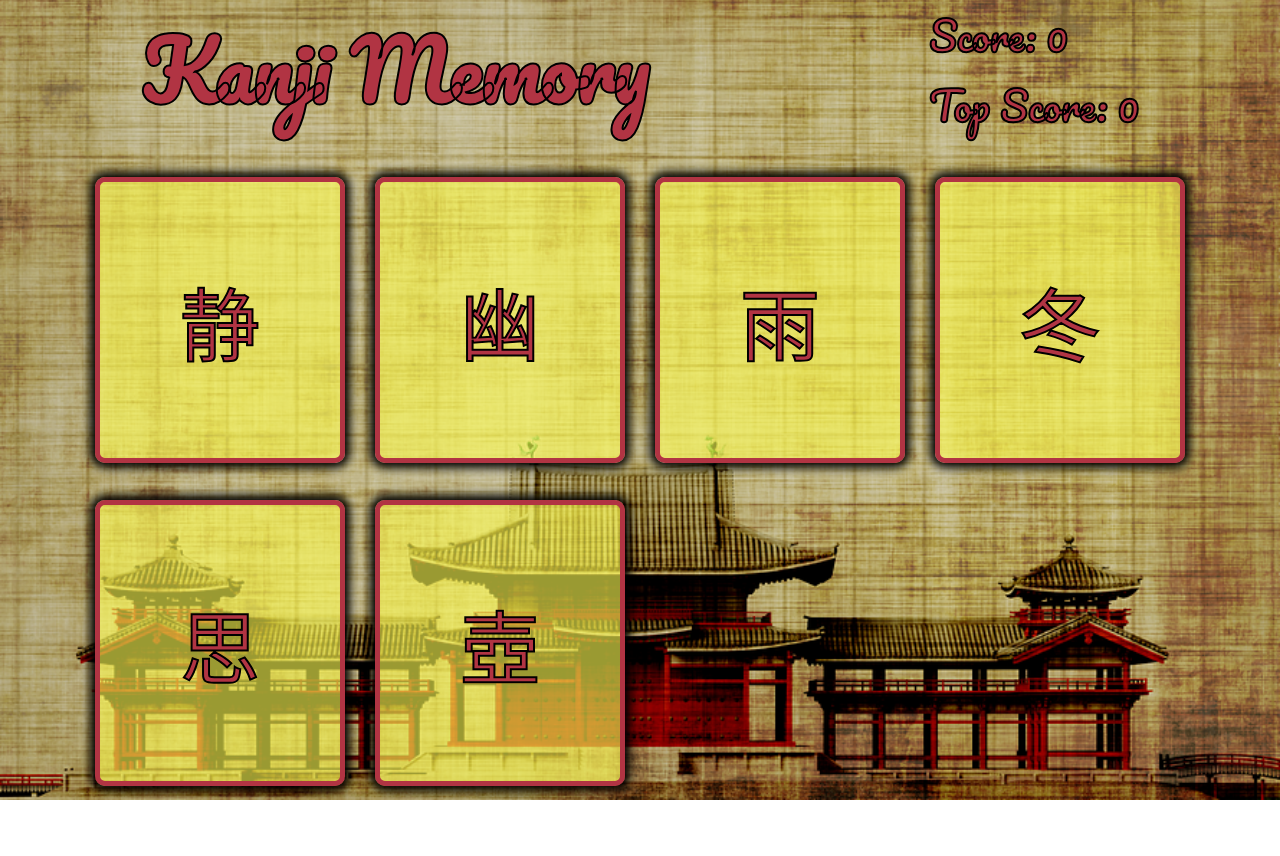
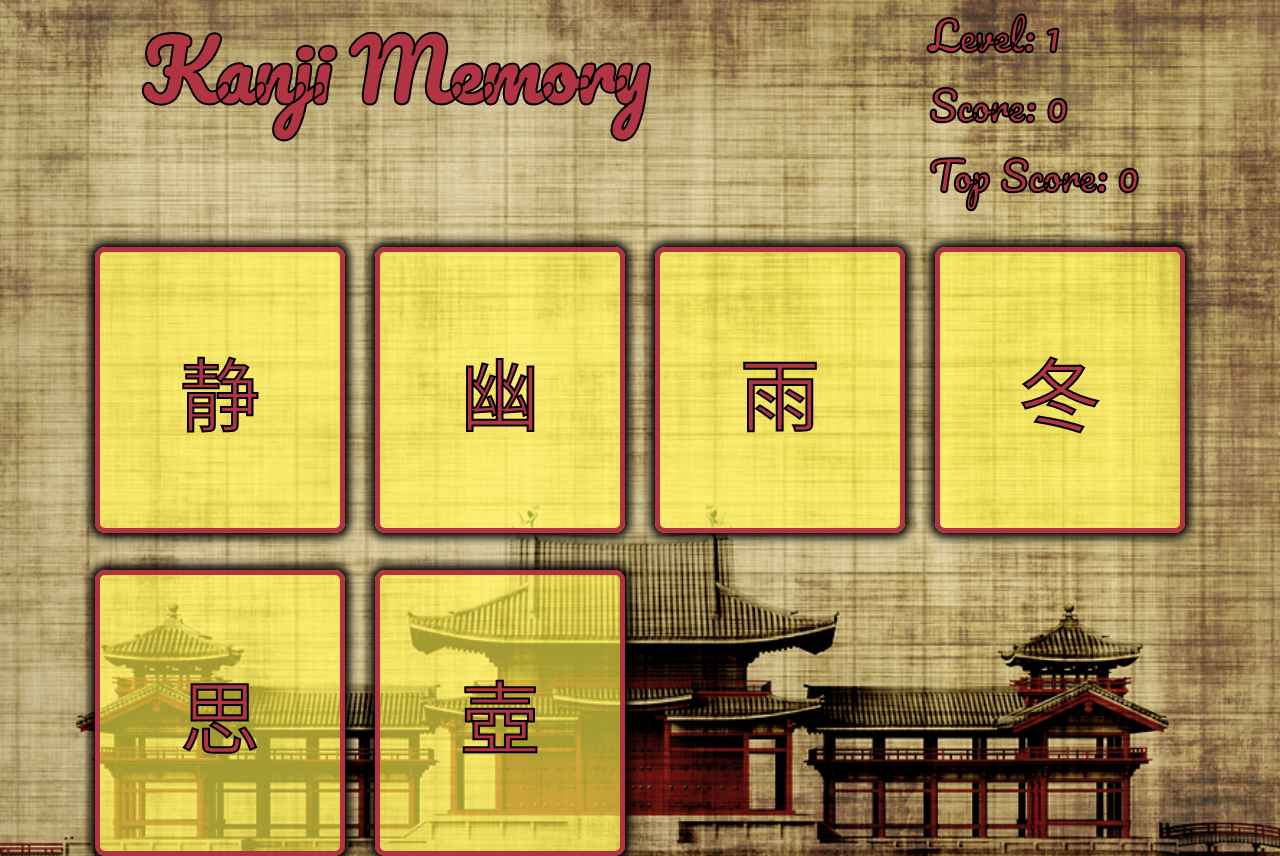
Before and after one commit to amNotAWalnutToday/odin-memory-game, a React (Create React App) app: page / in a window 1280 px wide. Before the commit the page ends 800 px from the top, so only its background shows below. Built offline with nearby package versions, Linux system fonts and the light colour scheme; a web font is replaced by a local one.

Commit message:
Add function to change level and reset game

```diff
--- a/src/App.js
+++ b/src/App.js
@@ -4,6 +4,8 @@ import CardHolder from './components/CardHolder';
 
 function App() {
   const [level, setLevel] = useState(1);
+  const [loading, setLoading] = useState(false);
+  const [numOfCards, setNumOfCards] = useState(2);
   const [score, setScore] = useState(0);
   const [topScore, setTopScore] = useState(0);
 
@@ -26,16 +28,19 @@ function App() {
   useEffect(() => {
     const newKanji = [...kanji];
     const newLevelKanji = [...levelKanji];
-    const i = 4 + (level * 2);
-    if(levelKanji.length < i) {
+    if(levelKanji.length < numOfCards
+    && newKanji.length - newLevelKanji.length !==0) {
+        newKanji.push(newKanji[seed]);
+        newLevelKanji.push(newKanji[seed]);
         newKanji.splice(seed, 1);
-        newKanji.push(newKanji[seed-1]);
-        newLevelKanji.push(kanji[seed]);
-        setSeed(Math.floor(Math.random() * (10 - newLevelKanji.length)));
+        setSeed(Math.floor(Math.random() * (newKanji.length - newLevelKanji.length)));
         setKanji(newKanji);
         setLevelKanji(newLevelKanji);
     }
-  }, [level, seed, kanji, levelKanji]);
+    return(
+      setNumOfCards(4 + (level * 2))
+    )
+  }, [level, numOfCards, seed, kanji, levelKanji]);
 
   const storePressedKanji = (targetKanji) => {
     const newPressedKanji = [...pressedKanji];
@@ -45,9 +50,15 @@ function App() {
 
   const scorePoint = (e) => {
     if(willLose(e)) return resetGame();
-    console.log('hello')
     setScore(score + 1);
+    if(numOfCards - 1 === pressedKanji.length) return nextLevel();
   };
+
+  const nextLevel = () => {
+    loadCards();
+    setLevel(level + 1);
+    setPressedKanji([]);
+  }
 
   const willLose = (e) => {
     const targetKanji = e.target.firstChild.textContent.toString();
@@ -56,20 +67,32 @@ function App() {
   }
 
   const resetGame = () => {
-    console.log('baibai');
     if(score > topScore) setTopScore(score);
     setScore(0);
     setLevel(1);
     setPressedKanji([]);
+    setLevelKanji([]);
+    loadCards();
+  }
+
+  const loadCards = () => {
+    setLoading(true);
+    setTimeout(() => setLoading(false), 1000);
   }
 
   return (
     <div id="container">
-      <Header score={score} topScore={topScore} />
-      <CardHolder
+      <Header
+        level={level}
+        score={score}
+        topScore={topScore}
+      />
+      { !loading &&
+        <CardHolder
         levelKanji={levelKanji}
         scorePoint={scorePoint}
       />
+      }
     </div>
   );
 }
--- a/src/components/Header.js
+++ b/src/components/Header.js
@@ -1,10 +1,14 @@
 import Scoreboard from './Scoreboard';
 
-const Header = ( {score, topScore} ) => {
+const Header = ( {level, score, topScore} ) => {
     return(
         <header>
             <h1>Kanji Memory</h1>
-            <Scoreboard score={score} topScore={topScore} />
+            <Scoreboard
+                level={level}
+                score={score}
+                topScore={topScore}
+            />
         </header>
     );
 }
--- a/src/components/Scoreboard.js
+++ b/src/components/Scoreboard.js
@@ -1,6 +1,7 @@
-const Scoreboard = ( {score, topScore} ) => {
+const Scoreboard = ( {level, score, topScore} ) => {
     return(
         <div>
+            <p>Level: {level}</p>
             <p>Score: {score}</p>
             <p>Top Score: {topScore}</p>
         </div>
```
